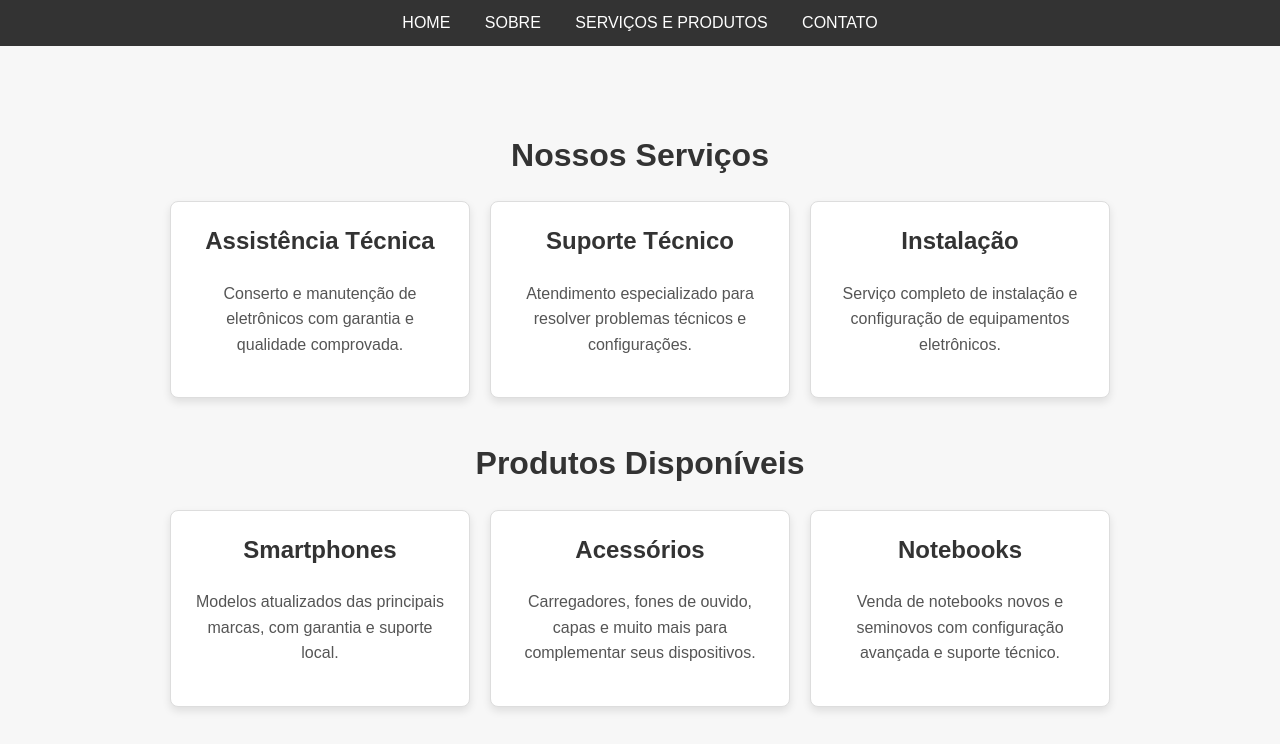
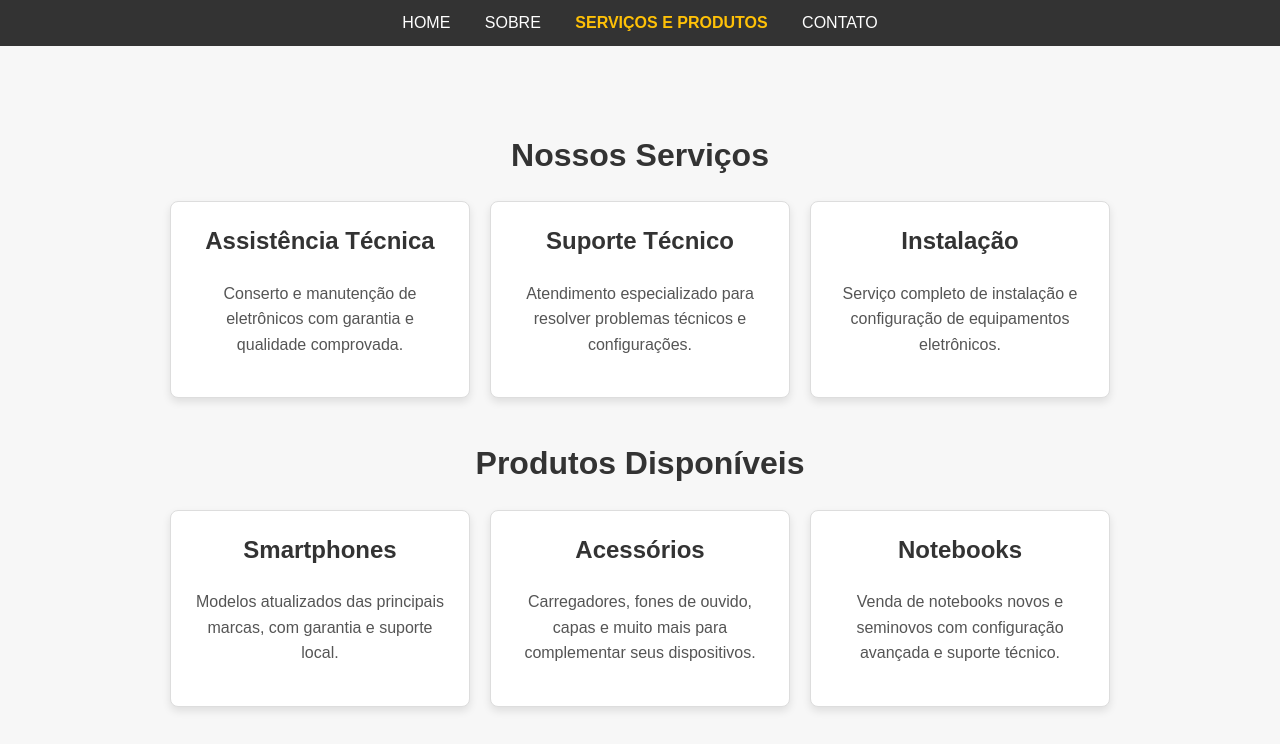
Before and after one commit to uchoacarlos22/assistencia-tecnica-eletronicos-loja, a plain HTML site: page servicos.html in a window 1280 px wide. Shown: the top 744 px of the page. Drawn offline with Linux system fonts and the light colour scheme.

Commit message:
add link marked in visited  page

```diff
--- a/contato.css
+++ b/contato.css
@@ -15,6 +15,11 @@ body {
 
 [id] {
   scroll-margin-top: 80px; /* Ajuste o valor para a altura do header */
+}
+
+.menu-link.active {
+  color: #ffc107;
+  font-weight: bold; /* Opcional */
 }
 
 /* Cabeçalho */
--- a/index.css
+++ b/index.css
@@ -16,6 +16,12 @@ body {
 [id] {
   scroll-margin-top: 80px; /* Ajuste o valor para a altura do header */
 }
+
+.menu-link.active {
+  color: #ffc107;
+  font-weight: bold; /* Opcional */
+}
+
 
 /* Cabeçalho */
 header {
--- /dev/null
+++ b/links.js
@@ -0,0 +1,17 @@
+document.addEventListener("DOMContentLoaded", function () {
+  // Seleciona todos os links do menu
+  const menuLinks = document.querySelectorAll(".menu-link");
+
+  // Obtém o caminho da URL atual
+  const currentPath = window.location.pathname.split("/").pop(); // Pega apenas o nome do arquivo
+
+  // Adiciona a classe 'active' ao link correspondente
+  menuLinks.forEach((link) => {
+    const linkPath = link.getAttribute("href"); // Caminho do link
+
+    // Compara o caminho atual com o href do link
+    if (currentPath === linkPath) {
+      link.classList.add("active");
+    }
+  });
+});
--- a/servicos.css
+++ b/servicos.css
@@ -16,6 +16,11 @@ body {
 
 [id] {
   scroll-margin-top: 80px; /* Ajuste o valor para a altura do header */
+}
+
+.menu-link.active {
+  color: #ffc107;
+  font-weight: bold; /* Opcional */
 }
 
 /* Cabeçalho */
--- a/servicos.html
+++ b/servicos.html
@@ -1,11 +1,14 @@
 <!DOCTYPE html>
 <html lang="pt-br">
   <head>
-  <meta charset="UTF-8">
-  <meta name="viewport" content="width=device-width, initial-scale=1.0">
-  <meta name="description" content="Conheça nossos serviços de assistência técnica e os produtos de alta qualidade disponíveis na nossa loja.">
+    <meta charset="UTF-8" />
+    <meta name="viewport" content="width=device-width, initial-scale=1.0" />
+    <meta
+      name="description"
+      content="Conheça nossos serviços de assistência técnica e os produtos de alta qualidade disponíveis na nossa loja."
+    />
     <title>Serviços e Produtos</title>
-  <link rel="stylesheet" href="servicos.css">
+    <link rel="stylesheet" href="servicos.css" />
   </head>
   <body>
     <!-- Cabeçalho -->
@@ -14,15 +17,17 @@
         <!-- Ícone de menu hambúrguer -->
         <button class="menu-toggle" aria-label="Abrir Menu">&#9776;</button>
         <ul id="navbar" class="navbar">
-        <li><a href="index.html">Home</a></li>
-        <li><a href="sobre.html">Sobre</a></li>
-        <li><a href="servicos.html">Serviços e Produtos</a></li>
-        <li><a href="contato.html">Contato</a></li>
+          <li><a href="index.html" class="menu-link">Home</a></li>
+          <li><a href="sobre.html" class="menu-link">Sobre</a></li>
+          <li>
+            <a href="servicos.html" class="menu-link">Serviços e Produtos</a>
+          </li>
+          <li><a href="contato.html" class="menu-link">Contato</a></li>
         </ul>
       </nav>
     </header>
 
-  <section>
+    <section id="servicos">
       <div class="logoWrapper">
         <img
           src="images/logo.png"
@@ -40,15 +45,24 @@
       <div class="cards">
         <div class="card">
           <h2>Assistência Técnica</h2>
-        <p>Conserto e manutenção de eletrônicos com garantia e qualidade comprovada.</p>
+          <p>
+            Conserto e manutenção de eletrônicos com garantia e qualidade
+            comprovada.
+          </p>
         </div>
         <div class="card">
           <h2>Suporte Técnico</h2>
-        <p>Atendimento especializado para resolver problemas técnicos e configurações.</p>
+          <p>
+            Atendimento especializado para resolver problemas técnicos e
+            configurações.
+          </p>
         </div>
         <div class="card">
           <h2>Instalação</h2>
-        <p>Serviço completo de instalação e configuração de equipamentos eletrônicos.</p>
+          <p>
+            Serviço completo de instalação e configuração de equipamentos
+            eletrônicos.
+          </p>
         </div>
       </div>
     </section>
@@ -59,15 +73,24 @@
       <div class="cards">
         <div class="card">
           <h2>Smartphones</h2>
-        <p>Modelos atualizados das principais marcas, com garantia e suporte local.</p>
+          <p>
+            Modelos atualizados das principais marcas, com garantia e suporte
+            local.
+          </p>
         </div>
         <div class="card">
           <h2>Acessórios</h2>
-        <p>Carregadores, fones de ouvido, capas e muito mais para complementar seus dispositivos.</p>
+          <p>
+            Carregadores, fones de ouvido, capas e muito mais para complementar
+            seus dispositivos.
+          </p>
         </div>
         <div class="card">
           <h2>Notebooks</h2>
-        <p>Venda de notebooks novos e seminovos com configuração avançada e suporte técnico.</p>
+          <p>
+            Venda de notebooks novos e seminovos com configuração avançada e
+            suporte técnico.
+          </p>
         </div>
       </div>
     </section>
@@ -84,7 +107,9 @@
 
     <!-- Rodapé -->
     <footer>
-    <p>&copy; 2025 Loja de Assistência Técnica. Todos os direitos reservados.</p>
+      <p>
+        &copy; 2025 Loja de Assistência Técnica. Todos os direitos reservados.
+      </p>
       <a href="#topo" id="voltar-topo">Voltar ao topo</a>
     </footer>
 
@@ -92,5 +117,6 @@
     <script src="scripts.js"></script>
     <script src="menu.js"></script>
     <script src="carousel.js"></script>
+    <script src="links.js"></script>
   </body>
 </html>
--- a/sobre.css
+++ b/sobre.css
@@ -15,6 +15,11 @@ body {
 
 [id] {
   scroll-margin-top: 80px; /* Ajuste o valor para a altura do header */
+}
+
+.menu-link.active {
+  color: #ffc107;
+  font-weight: bold; /* Opcional */
 }
 
 /* Cabeçalho */
```
Also changed, not shown: contato.html (+12 -9 lines), index.html (+8 -5 lines), sobre.html (+8 -5 lines). Lines whose indentation alone changed are shown as unchanged.
